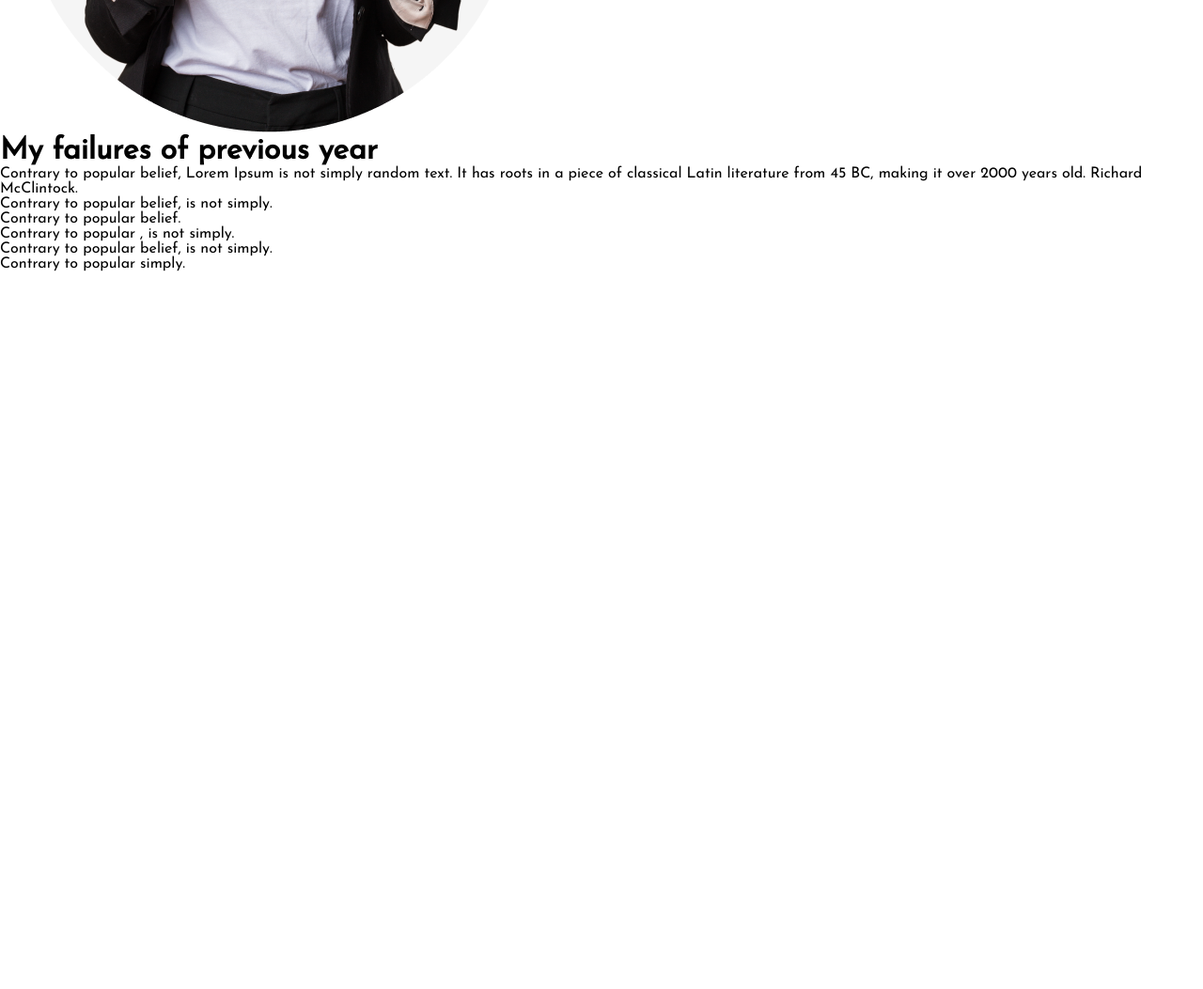
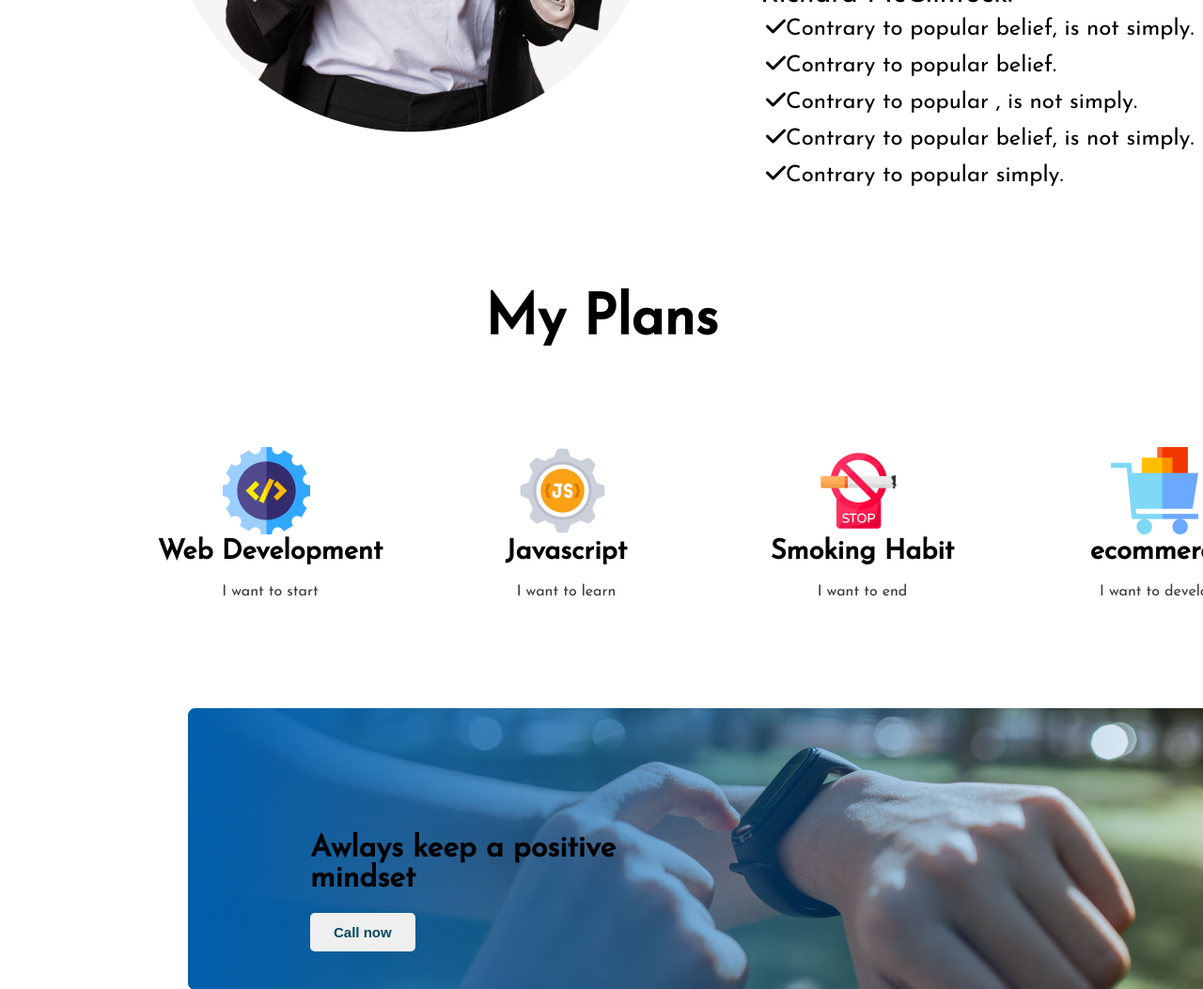
Before and after one commit to sajusanju/PH-heroFirst-assignment, a plain HTML site: page index.html in a window 1280 px wide. Shown: the part 1383-2436 px from the top of the page at 94% size. Before the commit the page ends 1672 px from the top, so only its background shows below. Drawn offline with Linux system fonts and the light colour scheme.

Commit message:
second commit

```diff
--- a/index.html
+++ b/index.html
@@ -9,6 +9,8 @@
     <link rel="stylesheet" href="style.css">
     <link href="https://fonts.googleapis.com/css2?family=Josefin+Sans&family=Ubuntu:wght@500&display=swap"
         rel="stylesheet">
+    <script src="https://kit.fontawesome.com/26798a720f.js" crossorigin="anonymous"
+    ></script>
 
 </head>
 
@@ -33,11 +35,13 @@
 
     <main>
 
-        <div class="">
+        <div class="failures">
 
 
             <img src="person.png" alt="">
 
+
+            <div id="failure">
                 <h1>My failures of
                     previous year</h1>
                 <p>Contrary to popular belief, Lorem Ipsum is not
@@ -45,12 +49,80 @@
                     classical Latin literature from 45 BC, making it over
                     2000 years old. Richard McClintock.</p>
                 <ul>
-                <li>Contrary to popular belief, is not simply.</li>
-                <li>Contrary to popular belief.</li>
-                <li>Contrary to popular , is not simply.</li>
-                <li>Contrary to popular belief, is not simply.</li>
-                <li>Contrary to popular simply.</li>
+
+                    <li class="list"><i class="fa-solid fa-check"></i>Contrary to popular belief, is not
+                                      simply.</li>
+
+                    <li class="list"><i class="fa-solid fa-check"></i>Contrary to popular belief.</li>
+
+                    <li class="list"><i class="fa-solid fa-check"></i>Contrary to popular , is not
+                          simply.</li>
+
+                    <li class="list"><i class="fa-solid fa-check"></i>Contrary to popular belief, is not
+                         simply.</li>
+
+                    <li class="list"><i class="fa-solid fa-check"></i>Contrary to popular simply.</li>
                 </ul>
+            </div>
+        </div>
+
+
+        <div>
+
+
+            <!-- plan section -->
+            <div id="my-plan">
+            <h2>My Plans</h2>
+
+        <div class="plan">
+
+                <div class="icon">
+
+
+                    <img src="icons/web.png" alt="">
+                    <h3>Web Development</h3>
+                    <p>I want to start</p>
+
+                  </div>
+              <div class="icon">
+
+
+                    <img src="icons/js.png" alt="">
+                    <h3>Javascript</h3>
+                    <p>I want to learn</p>
+
+                 </div>
+
+                 <div class="icon">
+
+                    <img src="icons/smoke.png" alt="">
+                    <h3>Smoking Habit</h3>
+                    <p>I want to end</p>
+
+                </div>
+
+                <div class="icon">
+
+                    <img src="icons/ecom.png" alt="">
+                    <h3>ecommerce</h3>
+                    <p>I want to develop</p>
+
+                 </div>
+
+        </div>
+        </div>
+        </div>
+
+
+        <div class="gradient">
+                <div id="call">
+            <h1>Awlays keep a positive
+                mindset
+                </h1>
+
+                <button id="btn2">Call now</button>
+                </div>
+
         </div>
 
     </main>
--- a/style.css
+++ b/style.css
@@ -53,4 +53,106 @@ body{font-family: 'Josefin Sans', sans-serif;
     font-size: 15px;
    }
 
-   /* main section */
+   /* main section styles */
+
+
+    .failures{
+        display: flex;
+    }
+
+    img{
+        margin-left: 150px;
+    }
+
+    #failure{
+    margin-top: 230px;
+
+    height: 350px;
+    width: 475px;
+    margin-left: 90px;
+    }
+
+    #failure h1{
+
+        font-size: 70px;
+        margin-bottom: 35px;
+    }
+
+    #failure p{
+
+        font-size: 30px;
+        font-weight: lighter;
+    }
+
+     ul li.list{
+       list-style: none;
+       font-size: 24px;
+       padding: 6px;
+    }
+
+    /* plan section style */
+
+    #my-plan{
+        margin-top: 170px;
+    }
+
+    #my-plan h2{
+        text-align: center;
+        font-size: 60px;
+    }
+
+
+    .plan {
+        display: flex;
+        margin: 130px;
+
+        margin-top: 70px;
+        margin-bottom: 80px;
+
+    }
+    .icon{
+
+        margin: 10px;
+        padding: 25px;
+        text-align: center;
+    }
+
+    .icon img{
+        margin-left: 72px;
+        margin-right: 80px;
+}
+
+    .icon h3{
+        font-size: 29px;
+    }
+
+    .icon p{
+        margin-top: 20px;
+        color: rgb(57, 55, 55);
+    }
+
+
+
+    .gradient{
+        background: url(gradient1.png), url(watch.png) ;
+        height: 300px;
+        width: 1140px;
+        margin-left: 200px;
+        align-items: left;
+}
+
+#call{
+
+    padding-top: 135px;
+    padding-left: 130px;
+    padding-right: 563px;
+}
+       #btn2{
+    padding: 12px 25px;
+    border-radius: 5px;
+    color: rgb(6, 74, 95);
+    border: none;
+    font-weight: 700;
+    font-size: 15px;
+    margin-top: 20px;
+}
```
Also changed, not shown: tick.png (added). Lines whose indentation alone changed are shown as unchanged.
